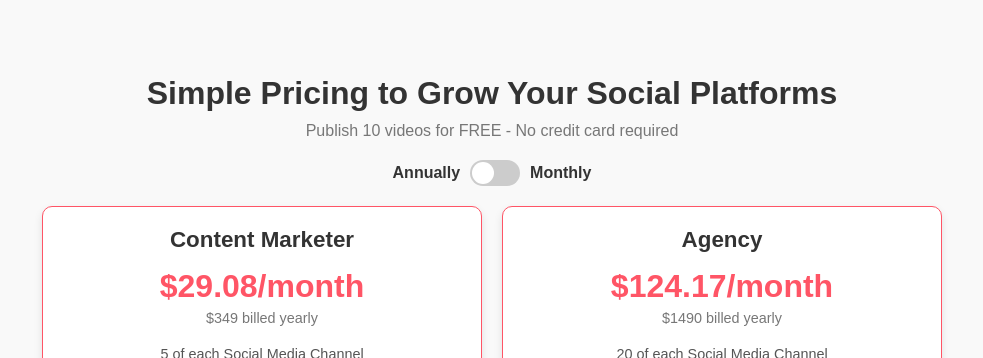
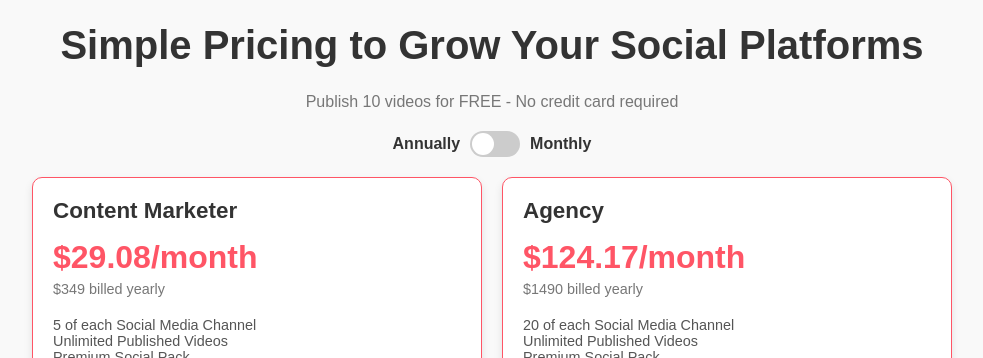
Before and after one commit to shahnawazgull/toggle, a plain HTML site: page index.html in a window 1280 px wide. Shown: the top 358 px of the page, without its empty margins (148-1131 px from the left). Drawn offline with Linux system fonts and the light colour scheme.

Commit message:
Update index.html

```diff
--- a/index.html
+++ b/index.html
@@ -24,15 +24,15 @@
 
         .pricing-container {
             text-align: center;
-            max-width: 900px;
+            /* max-width: 900px; */
             width: 100%;
         }
 
         .pricing-header h1 {
-            font-size: 2em;
+            font-size: 2.5em;
             font-weight: bold;
             color: #333;
-            margin-bottom: 10px;
+            margin-bottom: 1.567rem;
         }
 
         .pricing-header p {
@@ -98,6 +98,7 @@
             justify-content: center;
             gap: 20px;
             flex-wrap: wrap;
+            margin-bottom: 5rem;
         }
 
         .pricing-card {
@@ -108,7 +109,7 @@
             border-radius: 10px;
             padding: 20px;
             box-shadow: 0 4px 8px rgba(0, 0, 0, 0.1);
-            text-align: center;
+            text-align: left;
             transition: transform 0.3s;
             height: 65vh;
         }
```
